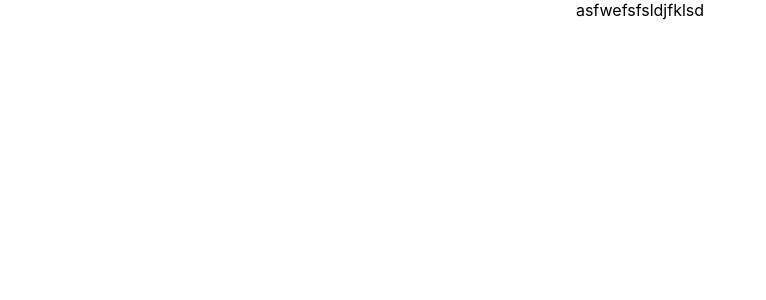
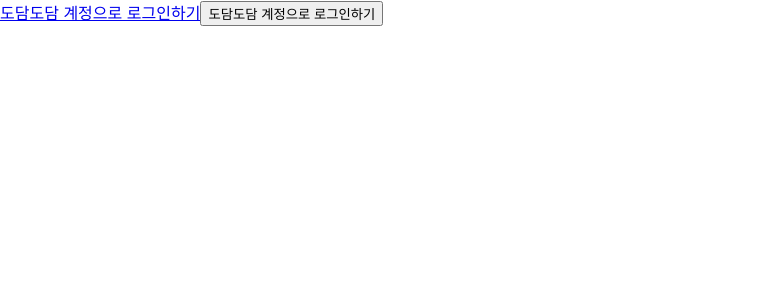
Before and after one commit to B1ND-7th/MenToMen-Web, a React (Create React App) app: page /auth in a window 1280 px wide. Shown: the top 300 px of the page, without its empty margins (0-766 px from the left). Built offline with nearby package versions, Linux system fonts and the light colour scheme.

Commit message:
auth test

```diff
--- a/package.json
+++ b/package.json
@@ -8,6 +8,7 @@
     "@testing-library/user-event": "^13.5.0",
     "react": "^18.2.0",
     "react-dom": "^18.2.0",
+    "react-router-dom": "^6.3.0",
     "react-scripts": "5.0.1",
     "web-vitals": "^2.1.4"
   },
--- a/src/App.js
+++ b/src/App.js
@@ -1,8 +1,19 @@
-import logo from "./logo.svg";
 import "./App.css";
-
+import { useLocation } from "react-router-dom";
+import { BrowserRouter, Routes, Route } from "react-router-dom";
+import AuthPage from "./page/AuthPage";
+import AuthLoadingPage from "./page/AuthLoadingPage";
+import Nav from "./hooks/MainNav";
 function App() {
-  return <div className="App">asfwefsfsldjfklsd</div>;
+  return (
+    <BrowserRouter>
+      <Routes>
+        <Route path="/" element={<Nav />} />
+        <Route path="/auth" element={<AuthPage />} />
+        <Route path="/callback" element={<AuthLoadingPage />} />
+      </Routes>
+    </BrowserRouter>
+  );
 }
 
 export default App;
--- /dev/null
+++ b/src/page/AuthLoadingPage.js
@@ -0,0 +1,14 @@
+import { useEffect } from "react";
+import { useLocation } from "react-router-dom";
+
+const AuthLoadingPage = () => {
+  const location = useLocation();
+  useEffect(() => {
+    console.log(location);
+  }, [location]);
+  return <div>authLoadingPage</div>;
+};
+
+export default AuthLoadingPage;
+
+// useEffect(() => {localStorage.setItem("?", JSON.stringify([])),[]}
--- /dev/null
+++ b/src/page/AuthPage.js
@@ -0,0 +1,20 @@
+const AuthPage = () => {
+  return (
+    <div>
+      <a href="http://dauth.b1nd.com/login?client_id=39bc523458c14eb987b7b16175426a31a9f105b7f5814f1f9eca7d454bd23c73&redirect_uri=http://localhost:3000/callback">
+        도담도담 계정으로 로그인하기
+      </a>
+      <button
+        className="auth-path"
+        onClick={() => {
+          window.location =
+            "http://dauth.b1nd.com/login?client_id=39bc523458c14eb987b7b16175426a31a9f105b7f5814f1f9eca7d454bd23c73&redirect_uri=http://localhost:3000/callback";
+        }}
+      >
+        도담도담 계정으로 로그인하기
+      </button>
+    </div>
+  );
+};
+
+export default AuthPage;
```
Also changed, not shown: src/page/auth.js (added, +67 -0 lines), 1 other file (tests, documents, lock files or other folders).
